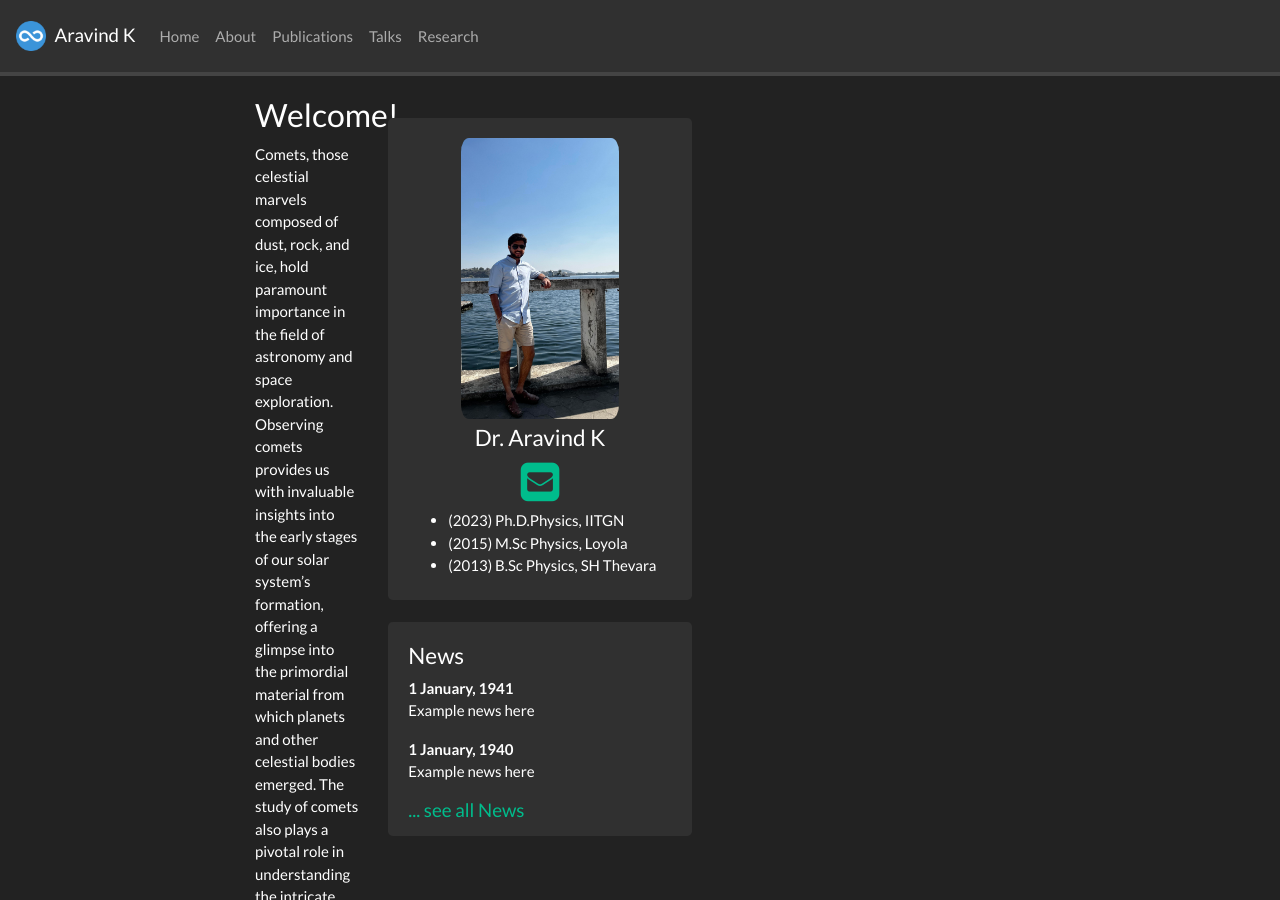
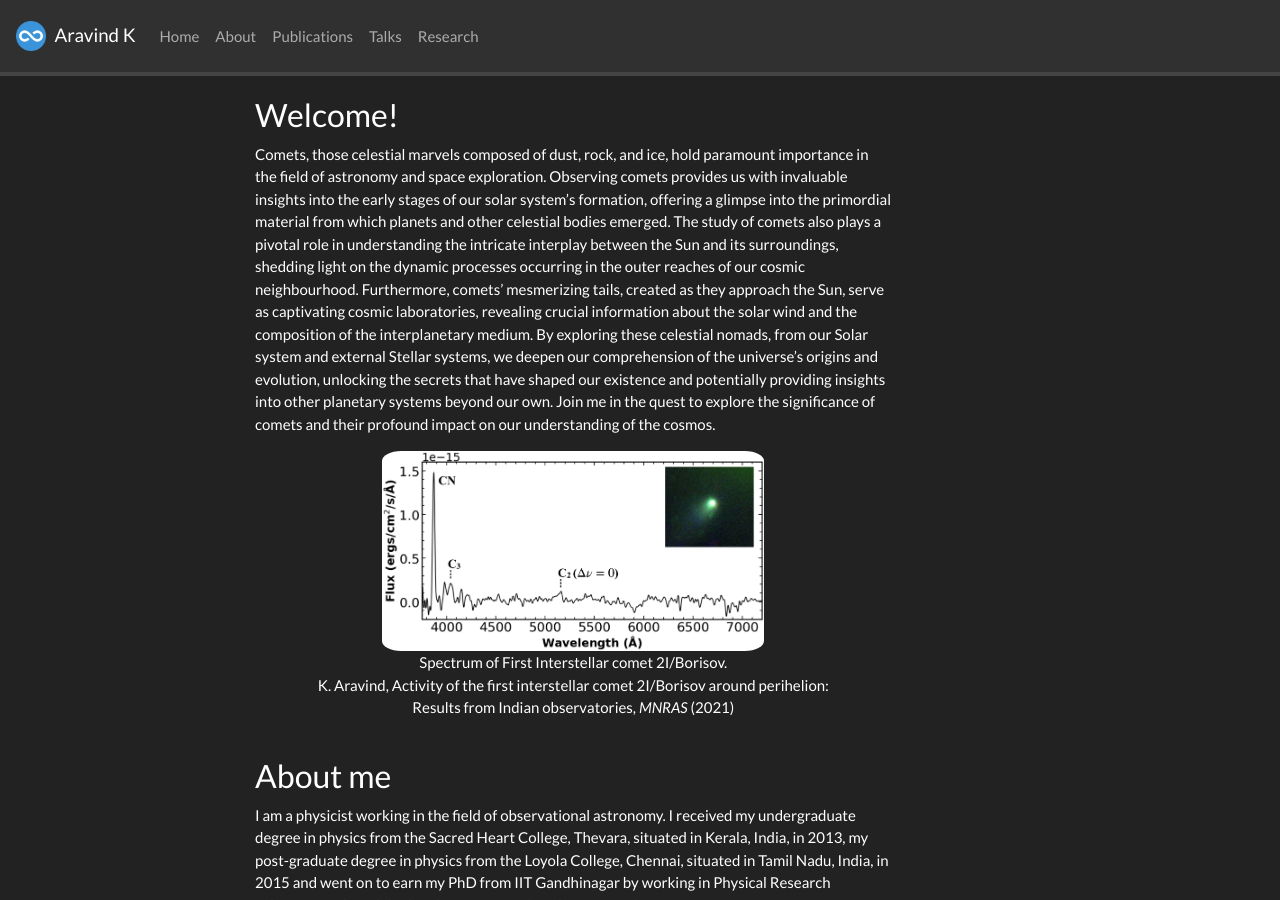
Before and after one commit to DrAravind1192/DrAravind1192.github.io, a Jekyll site: the page built from _pages/home.md, in a window 1280 px wide and 900 px high. Built offline with Jekyll 4.4.1, drawn with Linux system fonts in a browser that asks for light colours; nearby versions of some CDN libraries; a style sheet for code colours, icons or effects is not loaded.

Commit message:
Update homelay.html

```diff
--- a/_layouts/homelay.html
+++ b/_layouts/homelay.html
@@ -2,7 +2,7 @@
 layout: default
 ---
 
-  <div id="homeid" class="col-lg-2 col-xs-12">
+  <div id="homeid" class="col-lg-10 col-xs-12">
 	{{ content }}
   </div>
   <div id="newsid" class="col-sm-5 col-xs-12" >
```
